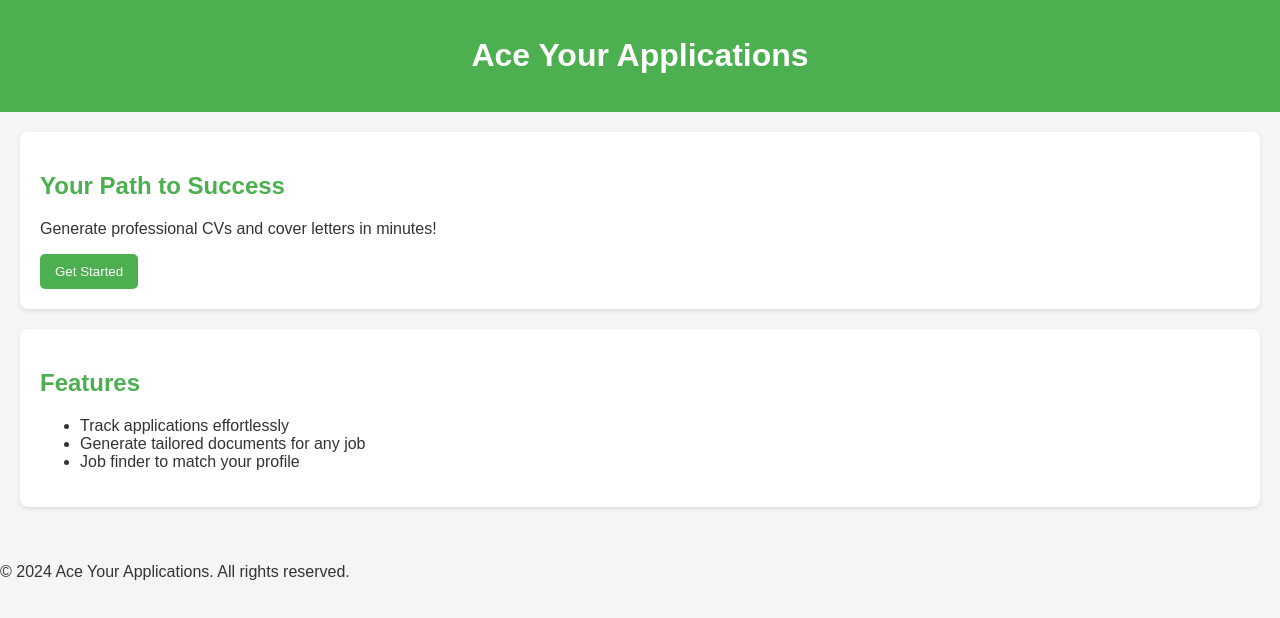
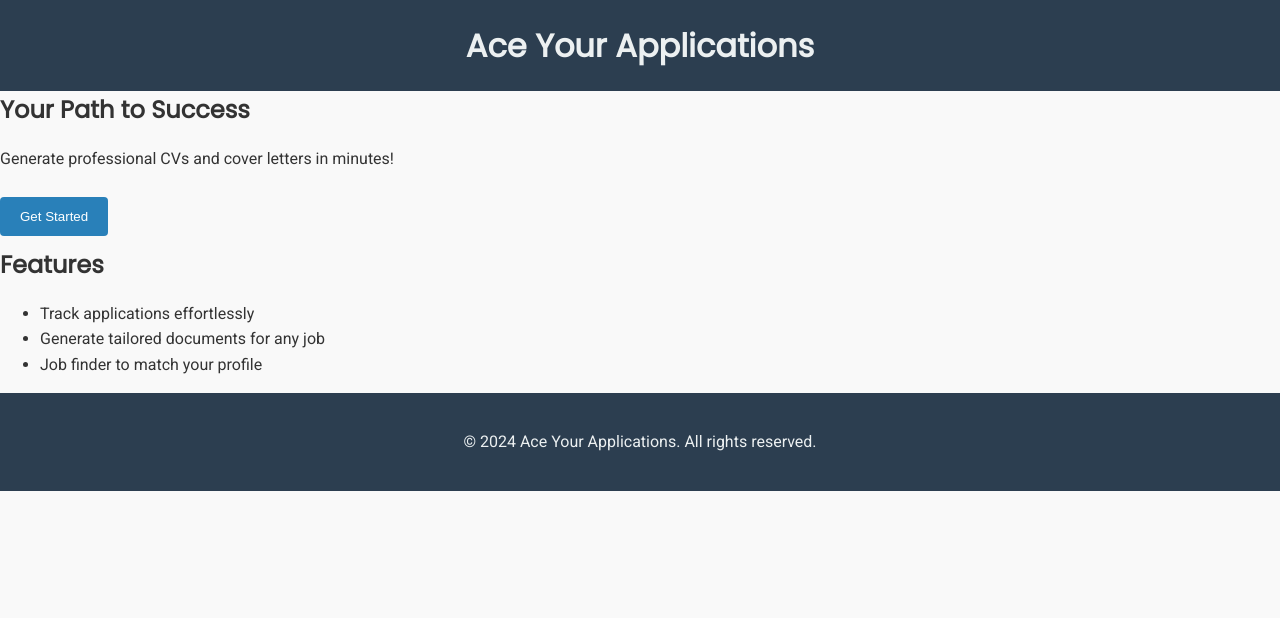
Before and after one commit to noorsalzgeber/aceyourapplications, a plain HTML site: page index.html in a window 1280 px wide. Drawn offline with Linux system fonts and the light colour scheme.

Commit message:
Update styles.css
Layout Update

```diff
--- a/styles.css
+++ b/styles.css
@@ -1,52 +1,56 @@
 body {
-    font-family: Arial, sans-serif;
-    background-color: #f5f5f5;
+    font-family: 'Roboto', sans-serif;
+    background-color: #f9f9f9;
     color: #333;
+    line-height: 1.6;
     margin: 0;
     padding: 0;
 }
 
 header {
-    background-color: #4CAF50;
-    color: white;
+    background-color: #2c3e50;
+    padding: 20px;
     text-align: center;
-    padding: 1rem;
+    color: #ecf0f1;
 }
 
-main {
-    padding: 20px;
-}
-
-section {
-    background-color: #fff;
-    border-radius: 8px;
-    box-shadow: 0 2px 4px rgba(0, 0, 0, 0.1);
-    margin-bottom: 20px;
-    padding: 20px;
-}
-
-h2 {
-    color: #4CAF50;
+h1, h2 {
+    font-family: 'Poppins', sans-serif;
+    margin: 0;
 }
 
 button {
-    background-color: #4CAF50;
+    background-color: #2980b9;
+    border: none;
     color: white;
-    padding: 10px 15px;
-    border: none;
-    border-radius: 5px;
+    padding: 12px 20px;
+    text-align: center;
+    text-decoration: none;
+    display: inline-block;
+    margin: 10px 0;
     cursor: pointer;
+    border-radius: 4px;
+    transition: background-color 0.3s ease, transform 0.2s ease;
 }
 
 button:hover {
-    background-color: #45a049;
+    background-color: #3498db;
+    transform: scale(1.05);
 }
 
-input[type="url"],
-input[type="file"] {
-    width: 100%;
-    padding: 10px;
-    margin: 10px 0;
-    border: 1px solid #ccc;
-    border-radius: 4px;
+footer {
+    text-align: center;
+    padding: 20px;
+    background-color: #2c3e50;
+    color: #ecf0f1;
 }
+
+@media (max-width: 768px) {
+    header {
+        padding: 10px;
+    }
+
+    button {
+        width: 100%;
+    }
+}
```
